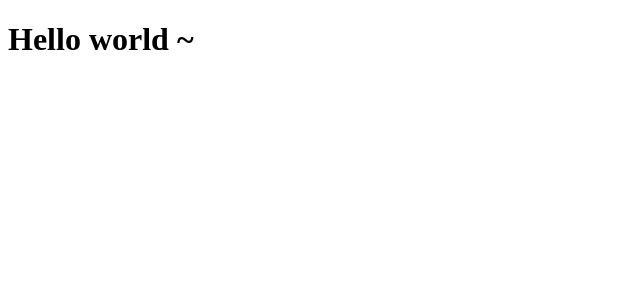
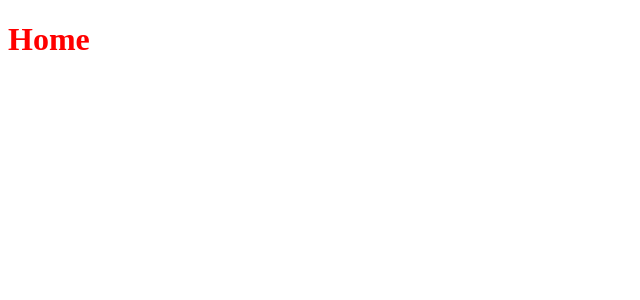
Before and after one commit to liwenliang/vue_base, a Vue app: page / in a window 1280 px wide. Shown: the top 300 px of the page, without its empty margins (0-640 px from the left). Built offline with nearby package versions, Linux system fonts and the light colour scheme.

Commit message:
更新项目支持scss

```diff
--- a/index.html
+++ b/index.html
@@ -5,7 +5,7 @@
     <meta name="viewport" content="width=device-width,initial-scale=1.0">
     <meta name="viewport" content="width=device-width, initial-scale=1.0, maximum-scale=1.0,user-scalable=no">
     <link rel="Shortcut Icon"href="/favicon.ico">
-    <title>水果大转盘</title>
+    <title>vue_base</title>
   </head>
   <body>
     <div id="app"></div>
--- a/package.json
+++ b/package.json
@@ -30,7 +30,7 @@
     "babel-preset-stage-2": "^6.22.0",
     "chalk": "^2.0.1",
     "copy-webpack-plugin": "^4.0.1",
-    "css-loader": "^0.28.0",
+    "css-loader": "^2.1.1",
     "eslint": "^5.16.0",
     "eslint-plugin-vue": "^5.0.0",
     "extract-text-webpack-plugin": "^3.0.0",
@@ -38,6 +38,7 @@
     "friendly-errors-webpack-plugin": "^1.6.1",
     "html-webpack-plugin": "^2.30.1",
     "node-notifier": "^5.1.2",
+    "node-sass": "^4.12.0",
     "optimize-css-assets-webpack-plugin": "^3.2.0",
     "ora": "^1.2.0",
     "portfinder": "^1.0.13",
@@ -45,6 +46,7 @@
     "postcss-loader": "^2.0.8",
     "postcss-url": "^7.2.1",
     "rimraf": "^2.6.0",
+    "sass-loader": "^7.1.0",
     "semver": "^5.3.0",
     "shelljs": "^0.7.6",
     "uglifyjs-webpack-plugin": "^1.1.1",
--- a/src/router/index.js
+++ b/src/router/index.js
@@ -1,6 +1,6 @@
 import Vue from 'vue'
 import Router from 'vue-router'
-import index from '@/pages/index'
+import home from '@/views/home/index'
 
 Vue.use(Router)
 
@@ -9,8 +9,8 @@ export default new Router({
   routes: [
     {
       path: '/',
-      name: 'index',
-      component: index
+      name: 'Home',
+      component: home
     }
   ]
 })
--- /dev/null
+++ b/src/views/home/index.vue
@@ -0,0 +1,15 @@
+<template>
+  <h1>Home</h1>
+</template>
+
+<script>
+export default {
+  name: 'Home'
+}
+</script>
+
+<style scoped lang="scss">
+  h1 {
+    color: red;
+  }
+</style>
```
